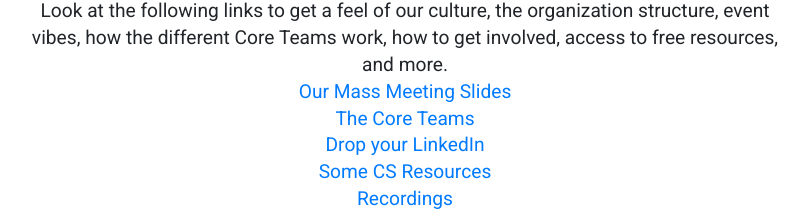
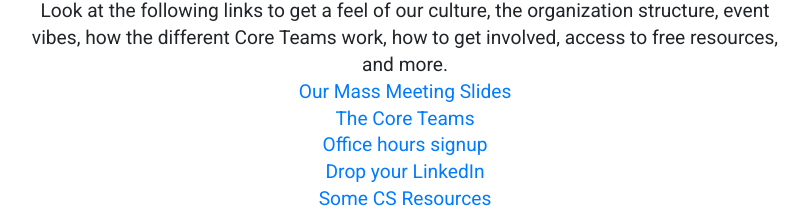
Before and after one commit to michiganhackers/mh-web-new, a React (Create React App) app: page /about in a window 1280 px wide. Shown: the part 1277-1492 px from the top of the page, without its empty margins (235-1044 px from the left). Built offline with nearby package versions, Linux system fonts and the light colour scheme; no server answers.

Commit message:
add office hours sign up

```diff
--- a/src/components/About/About.jsx
+++ b/src/components/About/About.jsx
@@ -52,6 +52,7 @@ class About extends Component {
             <EventList>
               <li><a href="https://docs.google.com/presentation/d/122LR6C2yGpHYKe4mKHWFF98y6F8sV9Jh0dLnogiKnug/edit?usp=sharing">Our Mass Meeting Slides</a></li>
               <li><a href="https://docs.google.com/presentation/d/1ctHSblSXA9FiPauXlbR8ypy6dxF_zp4tH2ICU-_HKN0/edit">The Core Teams</a></li>
+              <li><a href="https://calendar.google.com/calendar/selfsched?sstoken=UUZvRjlEM0RMUlZ2fGRlZmF1bHR8NjkzODc3M2I3MDJlZGM5NDQyZDU2M2IzMzc4YTM2NjY">Office hours signup</a></li>
               <li><a href="https://docs.google.com/spreadsheets/d/13t39d5ou1FGmapBw2CxUsuo6OLtLENmbVQpotNGtCxM/edit#gid=0">Drop your LinkedIn</a></li>
               <li><a href="https://docs.google.com/document/d/1wchq66lN9bDLcSSAxPEamBQYqBjUVjfJgcd9NqBc704/edit">Some CS Resources</a></li>
               <li><a href="http://leccap.engin.umich.edu/leccap/site/7r31hdj317ufew776zq">Recordings</a></li>
--- a/src/components/Calendar/CalendarWrapper.jsx
+++ b/src/components/Calendar/CalendarWrapper.jsx
@@ -12,6 +12,7 @@ class CalendarWrapper extends Component {
       <React.Fragment>
         <Calendar calendarStyle={CalendarStyle} />
       </React.Fragment>
+
     );
   }
 }
--- a/src/components/Calendar/Events.jsx
+++ b/src/components/Calendar/Events.jsx
@@ -17,6 +17,8 @@ class Events extends Component {
         <Navbar />
         <SubpageOuter header="calendar">
           <Calendar calendarStyle={CalendarStyle}/>
+          <a href="https://calendar.google.com/calendar?cid=OG44dTU4c3NyaWMxaG1tODRqdmt2bDlkNjhAZ3JvdXAuY2FsZW5kYXIuZ29vZ2xlLmNvbQ">Export/add our calendar!</a>
+          <a style={{float: "right"}} href="https://calendar.google.com/calendar/selfsched?sstoken=UUZvRjlEM0RMUlZ2fGRlZmF1bHR8NjkzODc3M2I3MDJlZGM5NDQyZDU2M2IzMzc4YTM2NjY">Office hours signup</a>
         </SubpageOuter>
       </React.Fragment>
     );
```
